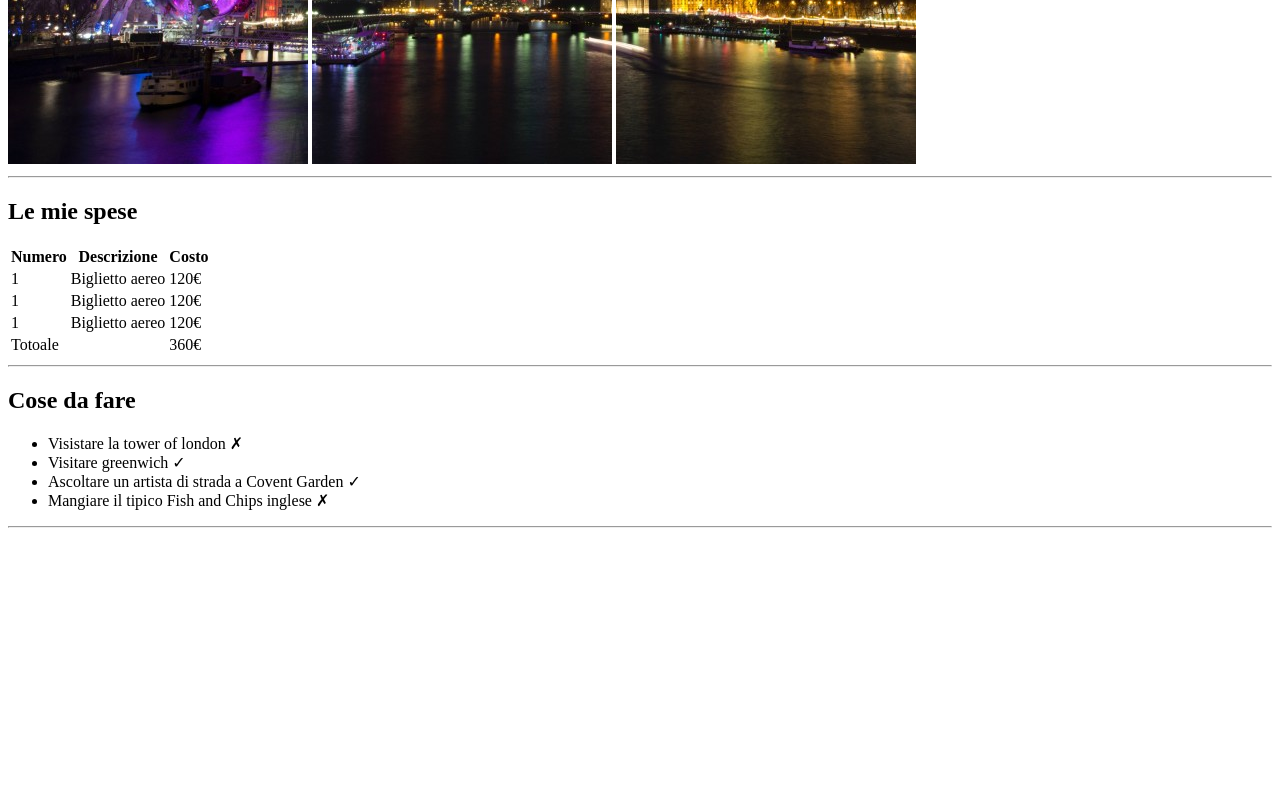
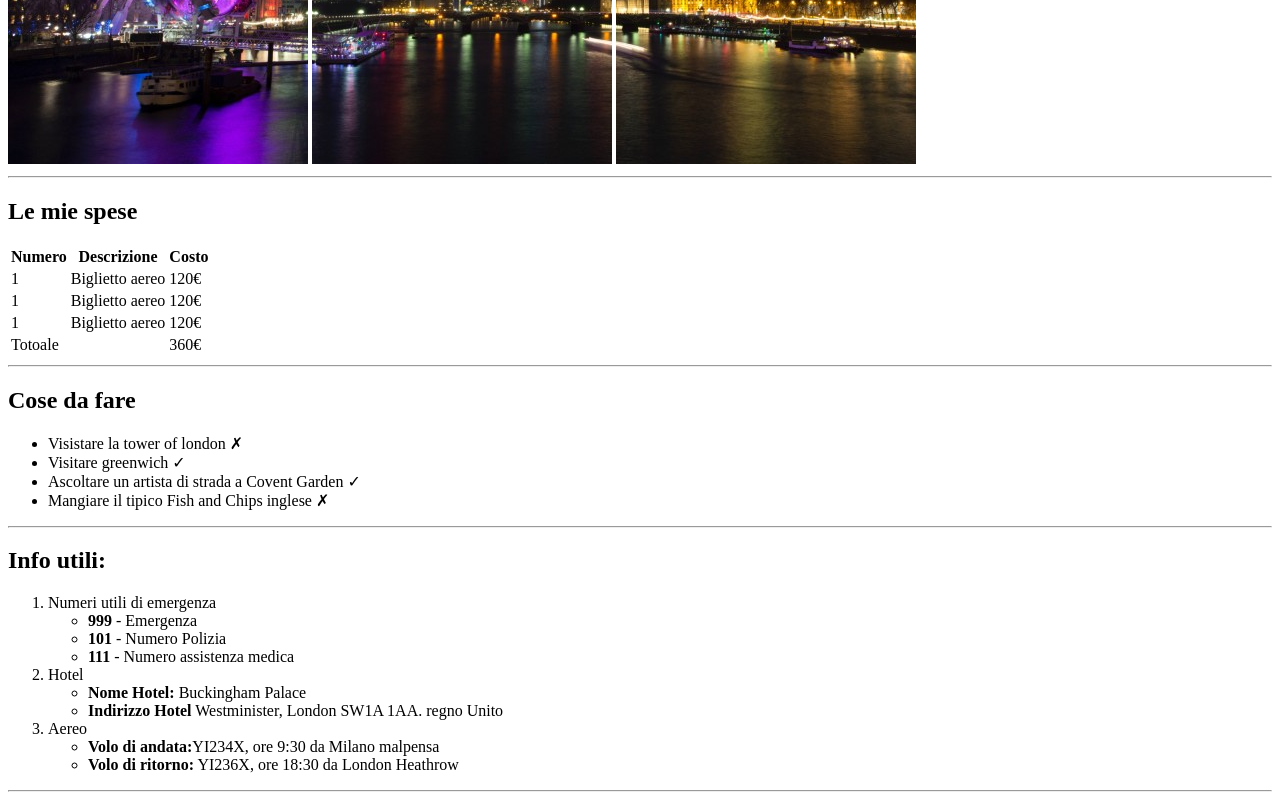
Before and after one commit to Ivanpepp/html-london-trip, a plain HTML site: page index.html in a window 1280 px wide. Shown: the part 516-1316 px from the top of the page. Before the commit the page ends 1052 px from the top, so only its background shows below. Drawn offline with Linux system fonts and the light colour scheme.

Commit message:
Sezione Info utili

```diff
--- a/index.html
+++ b/index.html
@@ -76,7 +76,46 @@
             </ul>
             <hr>
         </section>
-
+        <!-- sezione info ultili -->
+        <section>
+            <h2>
+                Info utili:
+            </h2>
+            <!-- lista ordianta con elementi non ordianti -->
+            <ol>
+                <li>
+                    Numeri utili di emergenza
+                     <ul>
+                         <li><strong>999</strong> - Emergenza</li>
+                    </ul>
+                    <ul>
+                        <li><strong>101</strong> - Numero Polizia</li>
+                    </ul>
+                    <ul>
+                        <li><strong>111</strong> - Numero assistenza medica</li>
+                    </ul>
+                </li>
+                <li>
+                    Hotel
+                     <ul>
+                         <li><strong>Nome Hotel:</strong> Buckingham Palace</li>
+                    </ul>
+                    <ul>
+                        <li><strong>Indirizzo Hotel</strong> Westminister, London SW1A 1AA. regno Unito</li>
+                    </ul>
+                </li>
+                <li>
+                   Aereo
+                     <ul>
+                         <li><strong>Volo di andata:</strong>YI234X, ore 9:30 da Milano malpensa</li>
+                    </ul>
+                    <ul>
+                        <li><strong>Volo di ritorno:</strong> YI236X, ore 18:30 da London Heathrow</li>
+                    </ul>
+                </li>
+            </ol>
+            <hr>
+        </section>
     </main>
 
 </body>
```
